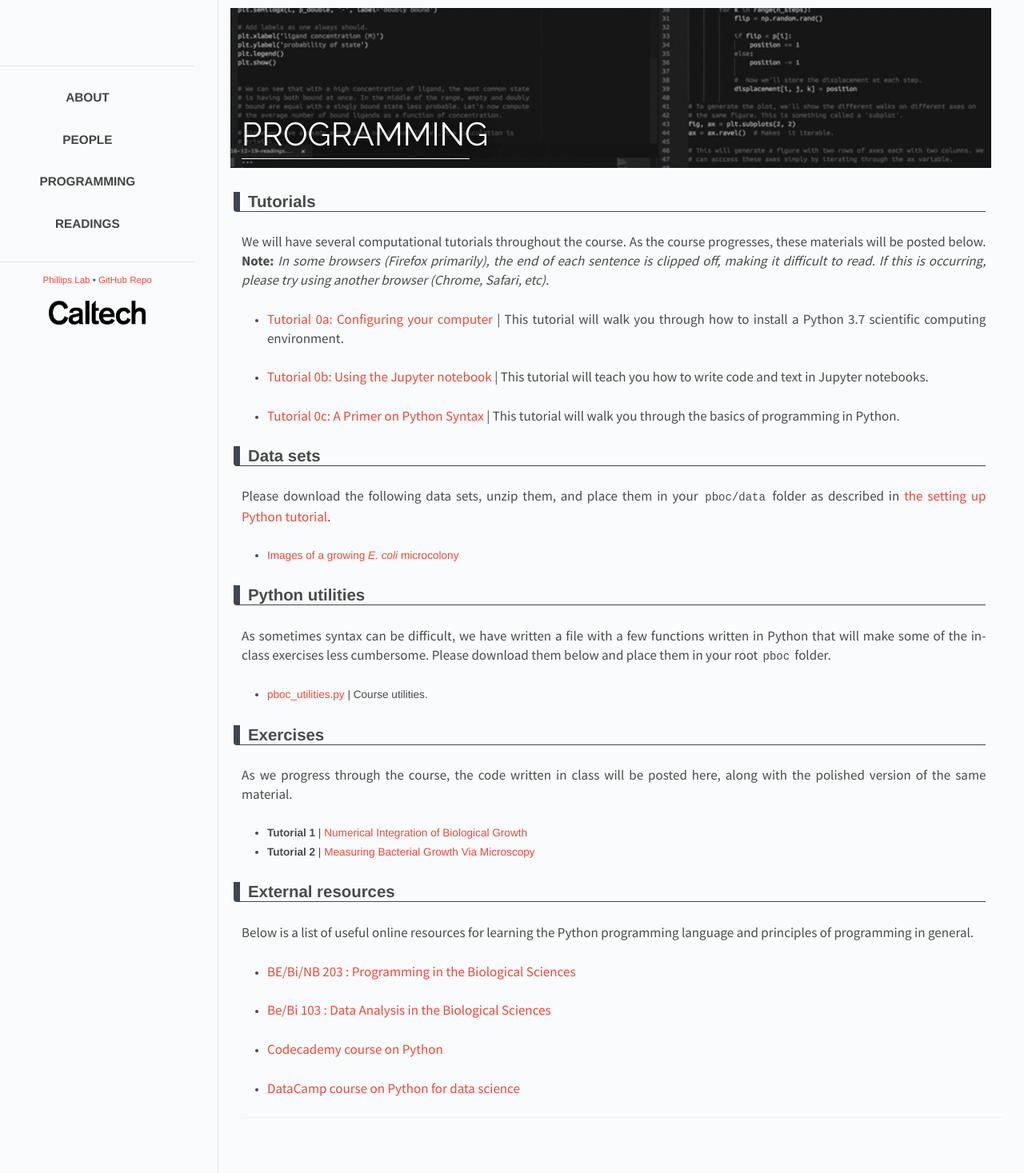
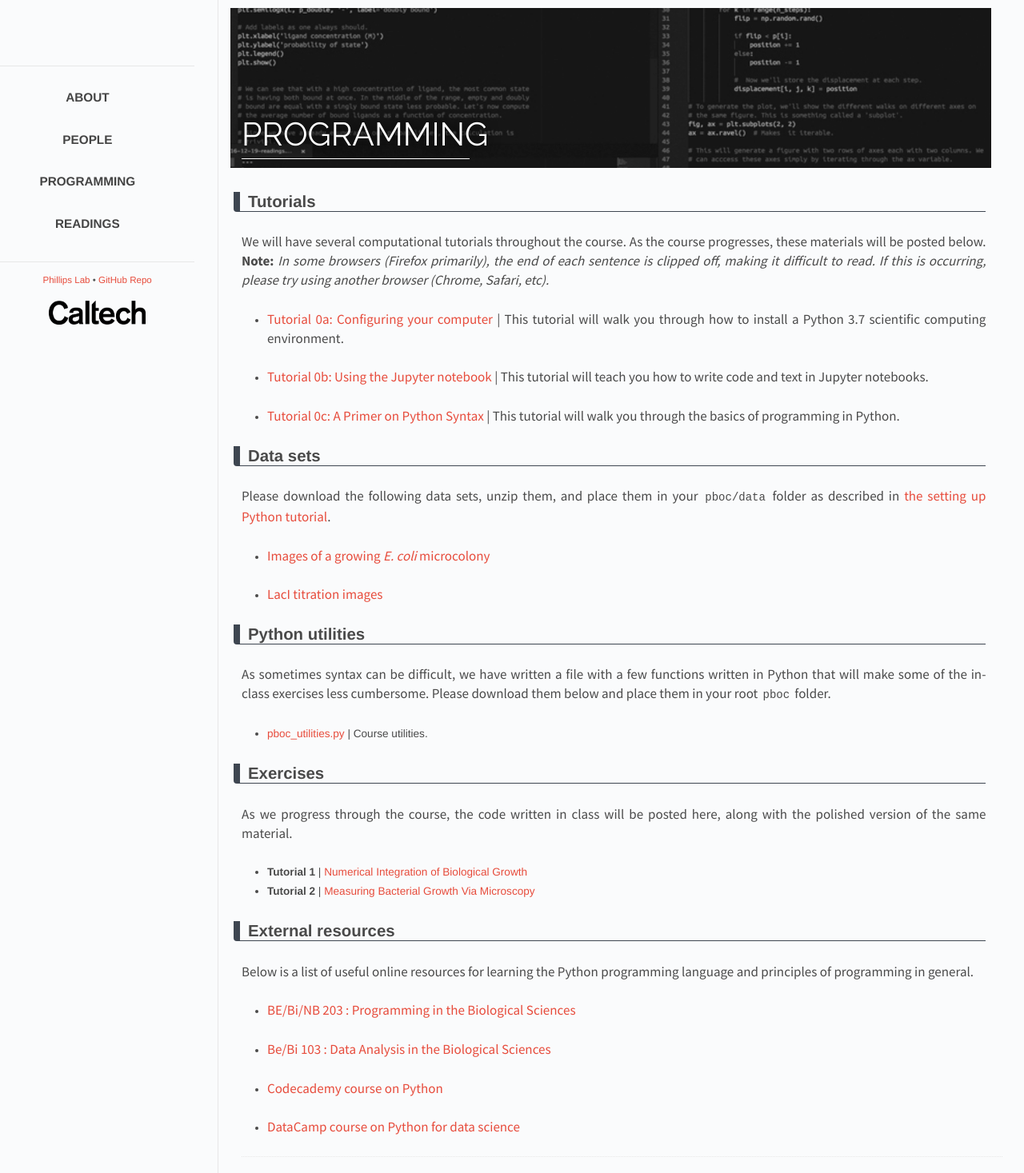
Before and after one commit to RPGroup-PBoC/ncbs_pboc, a Jekyll site: the page built from _posts/2017-01-25-code.md, in a window 1280 px wide. Shown: the whole page at 80% size. Built offline with Jekyll 4.4.1, drawn with Linux system fonts in a browser that asks for light colours.

Commit message:
add link to lacI titration images

```diff
--- a/_posts/2017-01-25-code.md
+++ b/_posts/2017-01-25-code.md
@@ -24,6 +24,8 @@ Please download the following data sets, unzip them, and place them in your `pbo
 
 * [Images of a growing *E. coli* microcolony](http://www.rpdata.caltech.edu/courses/course_data/ecoli_growth.zip)
 
+* [LacI titration images](http://rpdata.caltech.edu/courses/bi1_2017/data/lacI_titration.zip)
+
 
 ## Python utilities
 As sometimes syntax can be difficult, we have written a file with a few functions written in Python that will make some of the in-class exercises less cumbersome. Please download them below and place them in your root `pboc` folder.
```
